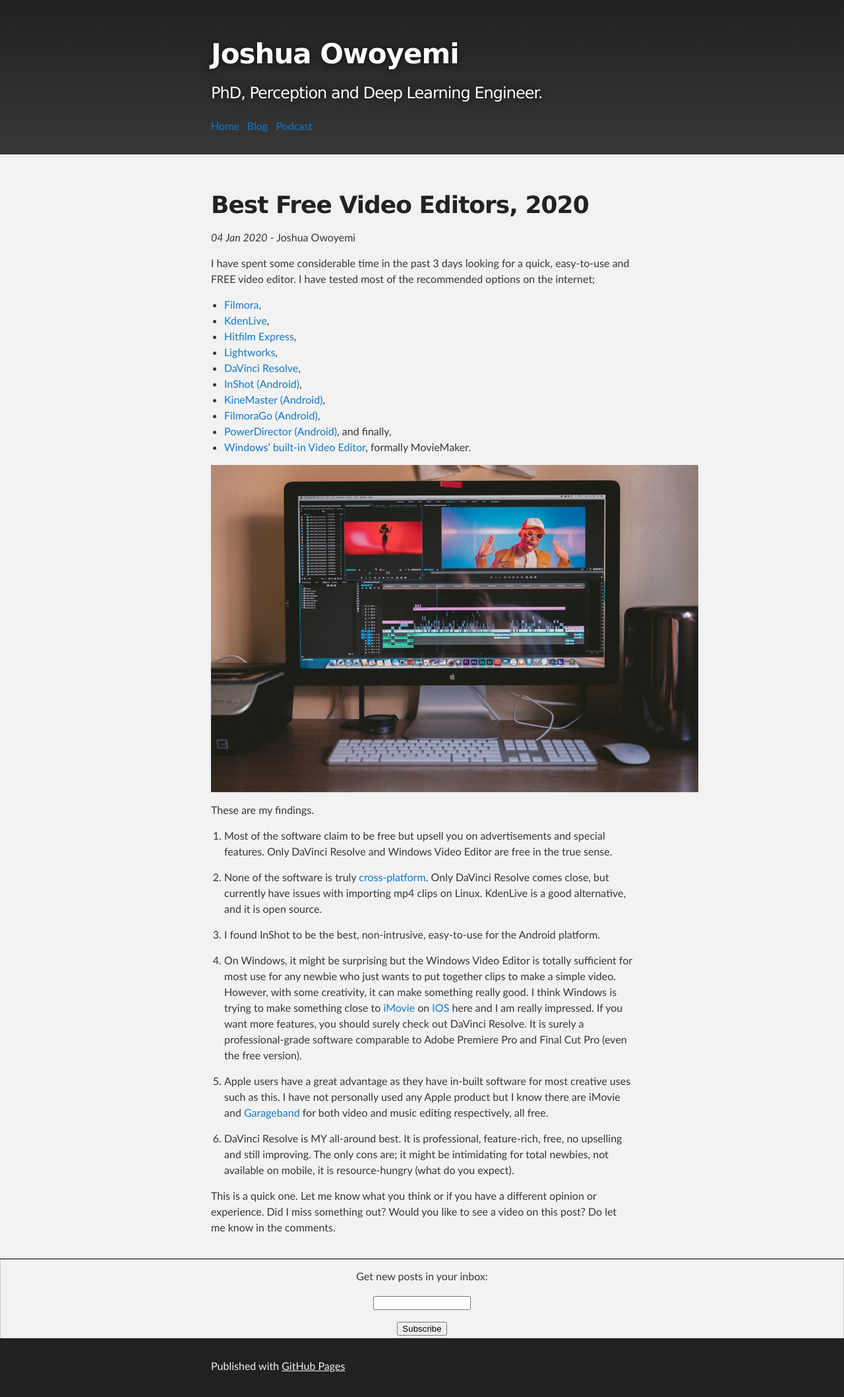
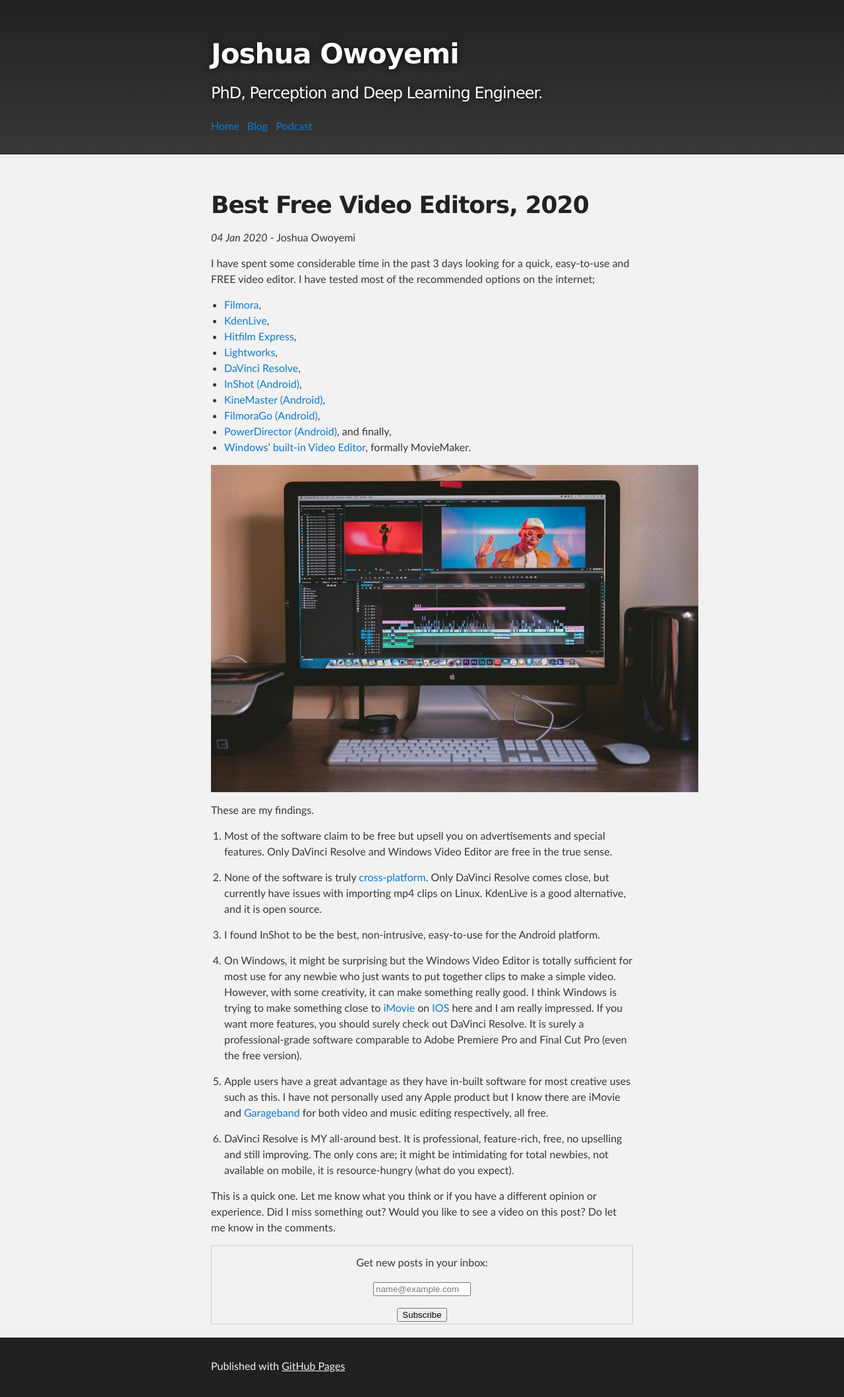
Before and after one commit to toluwajosh/toluwajosh.github.io, a Jekyll site: the page built from _posts/2020-01-04-best-free-video-editor-2020.md, in a window 1280 px wide. Shown: the whole page at 66% size. Built offline with Jekyll 4.4.1, drawn with Linux system fonts in a browser that asks for light colours; comment, search, counter and statistics services are not loaded.

Commit message:
Fix: move mail subscription to posts only

```diff
--- a/_layouts/default.html
+++ b/_layouts/default.html
@@ -46,13 +46,7 @@
       {{ content }}
     </section>
   </div>
-  <form style="border:1px solid #ccc;padding:3px;text-align:center;"
-    action="https://feedburner.google.com/fb/a/mailverify" method="post" target="popupwindow"
-    onsubmit="window.open('https://feedburner.google.com/fb/a/mailverify?uri=JoshuaOwoyemi', 'popupwindow', 'scrollbars=yes,width=550,height=520');return true">
-    <p>Get new posts in your inbox:</p>
-    <p><input type="text" style="width:140px" name="email" /></p><input type="hidden" value="JoshuaOwoyemi"
-      name="uri" /><input type="hidden" name="loc" value="en_US" /><input type="submit" value="Subscribe" />
-  </form>
+
 
   <!-- FOOTER  -->
   <div id="footer_wrap" class="outer">
--- a/_layouts/post.html
+++ b/_layouts/post.html
@@ -3,11 +3,20 @@
 ---
 <h1>{{ page.title }}</h1>
 <p>
-    <em>{{ page.date | date_to_string }}</em> - {{ page.author }}
+  <em>{{ page.date | date_to_string }}</em> - {{ page.author }}
 </p>
 
 {{ content }}
 
+<form style="border:1px solid #ccc;padding:3px;text-align:center;"
+  action="https://feedburner.google.com/fb/a/mailverify" method="post" target="popupwindow"
+  onsubmit="window.open('https://feedburner.google.com/fb/a/mailverify?uri=JoshuaOwoyemi', 'popupwindow', 'scrollbars=yes,width=550,height=520');return true">
+  <p>Get new posts in your inbox:</p>
+  <p><input type="text" style="width:140px" name="email" placeholder="name@example.com" /></p>
+  <input type="hidden" value="JoshuaOwoyemi" name="uri" />
+  <input type="hidden" name="loc" value="en_US" /><input type="submit" value="Subscribe" />
+</form>
+
 {% if site.disqus.shortname %}
-  {% include disqus_comments.html %}
+{% include disqus_comments.html %}
 {% endif %}
```
